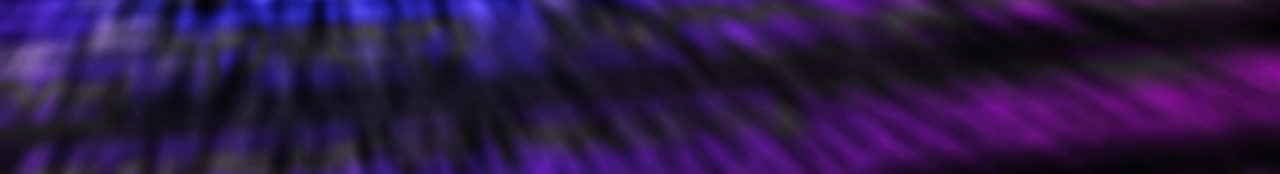
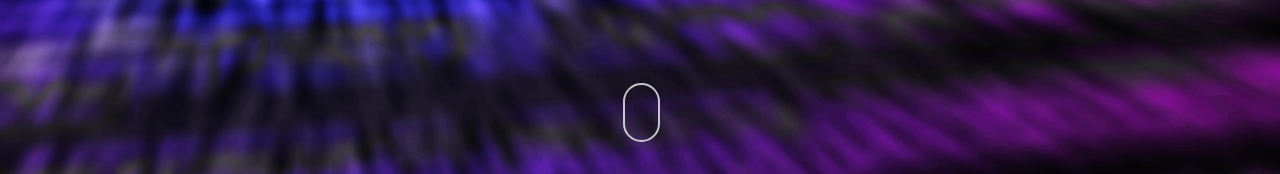
Before and after one commit to brunosann/novo-site, a React (Create React App) app: page / in a window 1280 px wide. Shown: the part 626-800 px from the top of the page. Built offline with nearby package versions, Linux system fonts and the light colour scheme.

Commit message:
sessão footer

```diff
--- a/public/index.html
+++ b/public/index.html
@@ -7,7 +7,11 @@
     <meta name="viewport" content="width=device-width, initial-scale=1" />
     <link rel="shortcut icon" href="favicon.png" type="image/png" />
     <meta name="theme-color" content="#121352" />
-    <meta name="description" content="Site pessoal e portfolio" />
+    <meta
+      name="description"
+      content="Hi! I'm Bruno Teixeira
+    Full Stack - Freelancer Dev, site portfolio"
+    />
     <link
       href="https://fonts.googleapis.com/css2?family=Montserrat:wght@400;600;800&display=swap"
       rel="stylesheet"
--- /dev/null
+++ b/src/components/Footer/index.tsx
@@ -0,0 +1,38 @@
+import styles from "./styles.module.scss";
+import imgLogo from '../../assets/images/logo.svg'
+
+export const Footer = () => {
+  return (
+    <footer>
+      <article className={styles.menu}>
+        <div className="container">
+          <nav>
+            <a href="#" className={styles.brand}>
+              <img src={imgLogo} alt="logo" />
+            </a>
+            <ul className={styles.list}>
+              <li>
+                <a href="#">Portfólio</a>
+              </li>
+              <li>
+                <a href="#">Sobre</a>
+              </li>
+              <li>
+                <a href="#">Habilidades</a>
+              </li>
+              <li>
+                <a href="#">Contato</a>
+              </li>
+            </ul>
+          </nav>
+        </div>
+      </article>
+
+      <article className={styles.copy}>
+        <p>
+          ©2021. Bruno Teixeira Dev. All Rigths Reserved.
+        </p>
+      </article>
+    </footer>
+  )
+}
--- /dev/null
+++ b/src/components/Footer/styles.module.scss
@@ -0,0 +1,55 @@
+.menu {
+  background-color: var(--blue-850);
+  padding: 2rem 0;
+
+  nav {
+    display: flex;
+    column-gap: 5rem;
+
+    .list {
+      flex-grow: 1;
+      display: flex;
+      align-items: center;
+      justify-content: space-between;
+
+      a {
+        border: none;
+        background: none;
+        font-weight: 800;
+        color: var(--white);
+        transition: filter 0.3s;
+
+        &:hover {
+          filter: brightness(0.7);
+        }
+      }
+    }
+  }
+}
+
+.copy {
+  background-color: var(--blue-900);
+
+  p {
+    text-align: center;
+    color: #fff;
+    padding: 0.75rem 0;
+    font-size: 0.75rem;
+    font-weight: 600;
+  }
+}
+
+@media (max-width: 640px) {
+  .menu {
+    padding: 1rem 0;
+
+    nav {
+      flex-direction: column;
+      row-gap: 1rem;
+
+      .brand {
+        text-align: center;
+      }
+    }
+  }
+}
--- a/src/components/SectionContact/styles.module.scss
+++ b/src/components/SectionContact/styles.module.scss
@@ -52,7 +52,7 @@
             position: absolute;
             top: 0;
             left: 0;
-            font-size: 0.5rem;
+            font-size: 0.6rem;
             opacity: 0;
             transition: all 0.4s;
           }
--- a/src/components/SectionPortfolio/styles.module.scss
+++ b/src/components/SectionPortfolio/styles.module.scss
@@ -79,7 +79,7 @@ $gap: 30px;
   .btnMoreItems {
     background: none;
     border: none;
-    background-color: indigo;
+    background-color: var(--purple-500);
     border-radius: 0.25rem;
     color: var(--white);
     text-align: center;
--- a/src/pages/Home/index.tsx
+++ b/src/pages/Home/index.tsx
@@ -4,6 +4,7 @@ import styles from "./styles.module.scss";
 import { SectionAbout } from "../../components/SectionAbout";
 import { SectionPortfolio } from "../../components/SectionPortfolio";
 import { SectionContact } from "../../components/SectionContact";
+import { Footer } from "../../components/Footer";
 
 export const Home = () => {
   return (
@@ -14,6 +15,12 @@ export const Home = () => {
           <h1>Hi! I'm <span>Bruno</span> Teixeira</h1>
           <p>Full Stack - Freelancer Dev</p>
         </article>
+
+        <div className={styles.scrollDowns}>
+          <div className={styles.mousey}>
+            <div className={styles.scroller}></div>
+          </div>
+        </div>
       </section>
 
       <SectionAbout />
@@ -21,6 +28,8 @@ export const Home = () => {
       <SectionPortfolio />
 
       <SectionContact />
+
+      <Footer />
     </main>
   )
 }
--- a/src/pages/Home/styles.module.scss
+++ b/src/pages/Home/styles.module.scss
@@ -5,6 +5,48 @@
   height: 100vh;
   display: flex;
   flex-direction: column;
+  position: relative;
+
+  .scrollDowns {
+    position: absolute;
+    right: 0;
+    bottom: 2rem;
+    left: 0;
+    margin: auto;
+    width: 34px;
+  }
+  .mousey {
+    width: 3px;
+    padding: 10px 15px;
+    height: 35px;
+    border: 2px solid #fff;
+    border-radius: 25px;
+    opacity: 0.75;
+    box-sizing: content-box;
+  }
+  .scroller {
+    width: 3px;
+    height: 10px;
+    border-radius: 25%;
+    background-color: #fff;
+    animation-name: scroll;
+    animation-duration: 2.2s;
+    animation-timing-function: cubic-bezier(0.15, 0.41, 0.69, 0.94);
+    animation-iteration-count: infinite;
+  }
+  @keyframes scroll {
+    0% {
+      opacity: 0;
+    }
+    10% {
+      transform: translateY(0);
+      opacity: 1;
+    }
+    100% {
+      transform: translateY(15px);
+      opacity: 0;
+    }
+  }
 
   article {
     flex-grow: 1;
@@ -34,6 +76,10 @@
   .sectionHeader {
     height: 60vh;
 
+    .scrollDowns {
+      display: none;
+    }
+
     article {
       h1 {
         font-size: 1.75rem;
```
